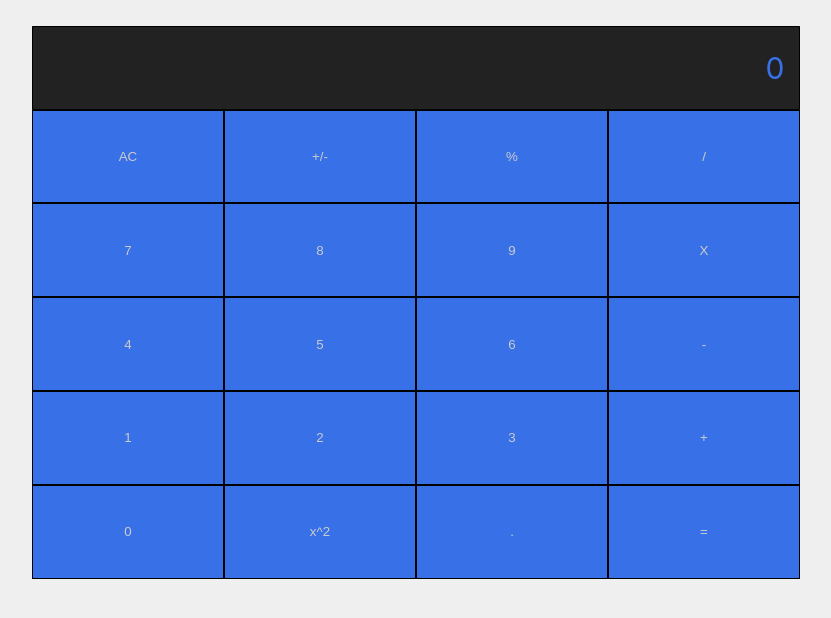
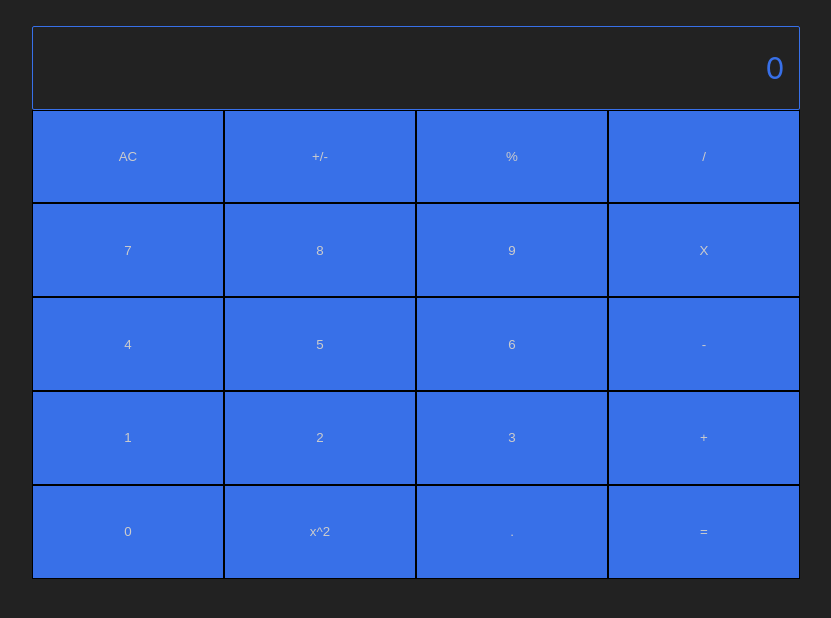
Before and after one commit to KeeganCK/reactCalculator, a React (Create React App) app in the folder react-calculator/: page / in a window 1280 px wide. Shown: the top 618 px of the page, without its empty margins (224-1055 px from the left). Built offline with nearby package versions, Linux system fonts and the light colour scheme.

Commit message:
changed theme

```diff
--- a/react-calculator/src/App.css
+++ b/react-calculator/src/App.css
@@ -1,5 +1,5 @@
 body {
-    background-color: #efefef;
+    background-color: #222222;
 }
 
 .App {
--- a/react-calculator/src/App.js
+++ b/react-calculator/src/App.js
@@ -189,7 +189,7 @@ const App = () => {
                 operation: "square"
             });
         }
-        else {
+        else if (calcState.operation === "mod") {
             let answer = calcState.answer;
             let value = calcState.value;
             answer = answer % value;
@@ -200,6 +200,18 @@ const App = () => {
                 realValue: '',
                 operation: "mod"
             });
+        }
+        else if (calcState.value === 8008135 || calcState.value === 80085){
+            setCalc({
+                value: calcState.value,
+                answer: calcState.answer,
+                display: 'Why?',
+                realValue: '',
+                operation: ""
+            });
+        }
+        else {
+            console.log("no operation selected");
         }
 
     }
--- a/react-calculator/src/Components/Display/Display.css
+++ b/react-calculator/src/Components/Display/Display.css
@@ -6,7 +6,7 @@
 	margin: 0px;
 	padding-top: 3%;
 	padding-bottom: 3%;
-	border: 1px solid black;
+	border: 1px solid #3870E8;
 	border-radius: 2px;
 }
 
```
